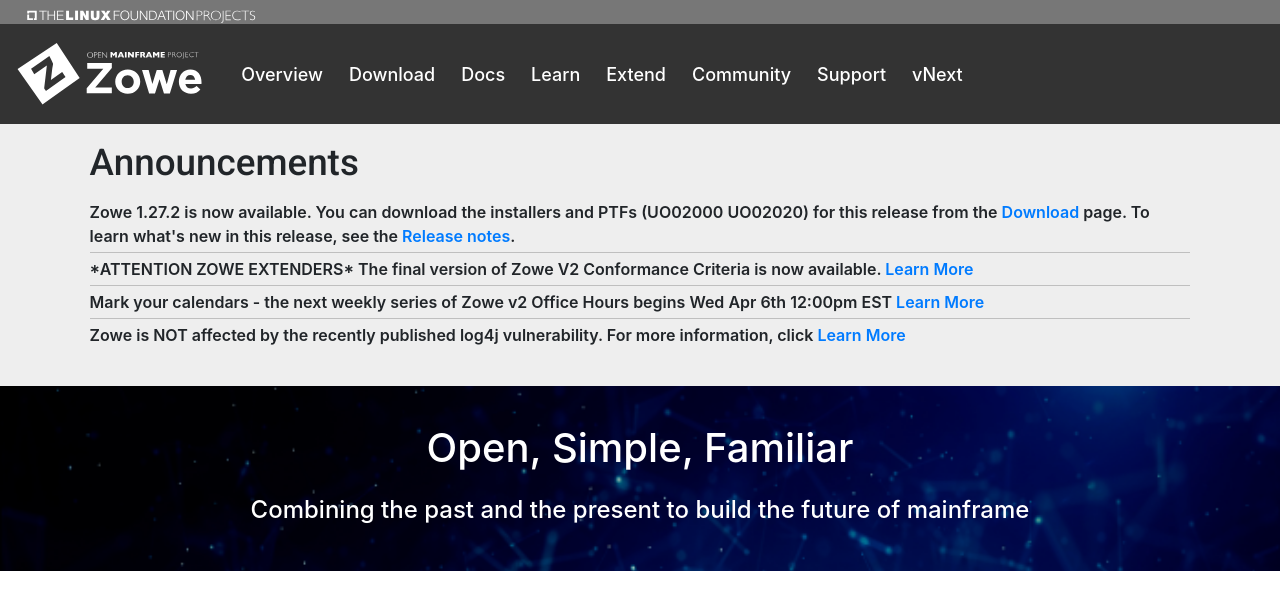
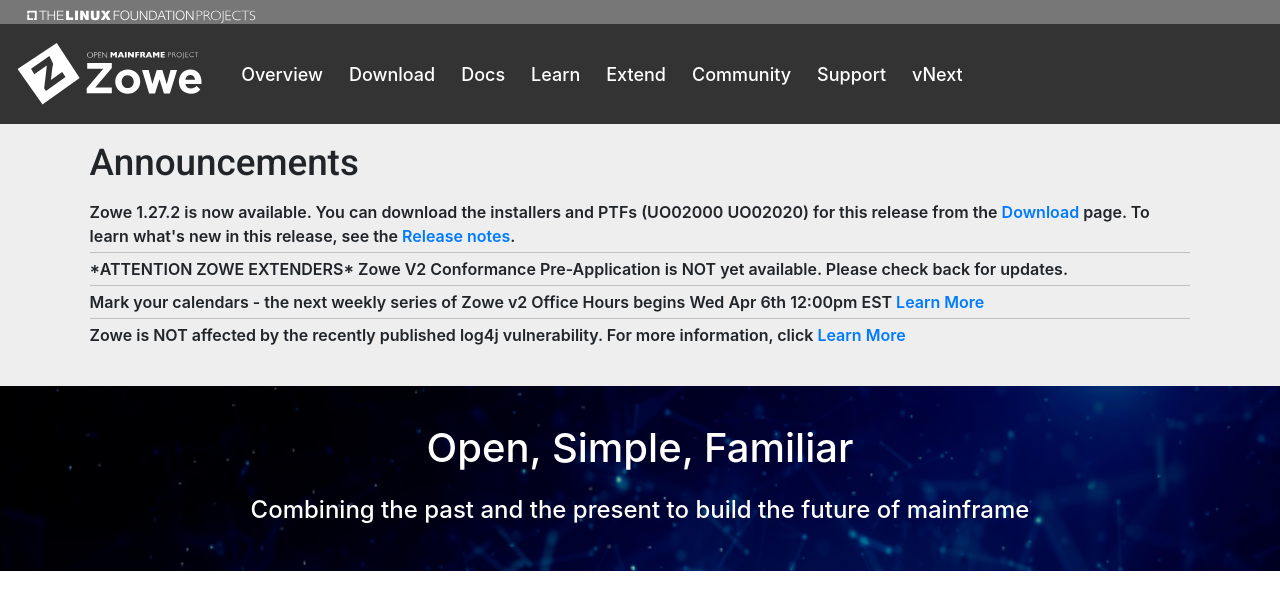
Before and after one commit to zowe/zowe.github.io, a Jekyll site: the page built from index.md, in a window 1280 px wide and 900 px high, cut to the strip 0-631 px from the top of the window. Shown: the top 610 px of the strip. Built offline with Jekyll 4.4.1, drawn with Linux system fonts in a browser that asks for light colours; our own code applies the rules of GitHub Pages for plain Markdown files.

Commit message:
Update announcements.yml
Signed-off-by: Rose Sakach <Rose.Sakach@broadcom.com>

```diff
--- a/_data/announcements.yml
+++ b/_data/announcements.yml
@@ -1,7 +1,6 @@
 # Announcements
 # Any kind of links should NOT be in ""
-- announcement: "*ATTENTION ZOWE EXTENDERS* The final version of Zowe V2 Conformance Criteria is now available."
-  link: https://www.zowe.org/vNext.html#conformance-changes
+- announcement: "*ATTENTION ZOWE EXTENDERS* Zowe V2 Conformance Pre-Application is NOT yet available. Please check back for updates."
 - announcement: "Mark your calendars - the next weekly series of Zowe v2 Office Hours begins Wed Apr 6th 12:00pm EST"
   link: https://www.zowe.org/vNext.html#office-hours
 - announcement: "Zowe is NOT affected by the recently published log4j vulnerability. For more information, click"
```
